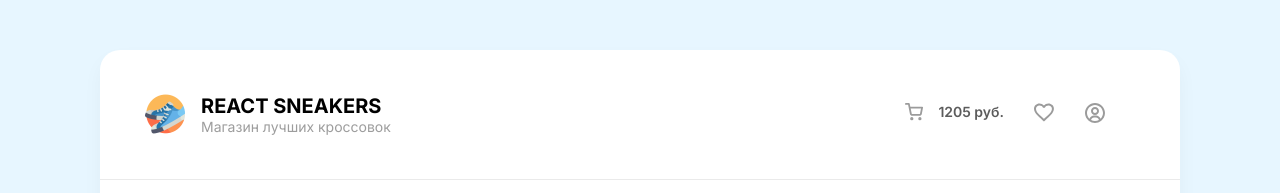
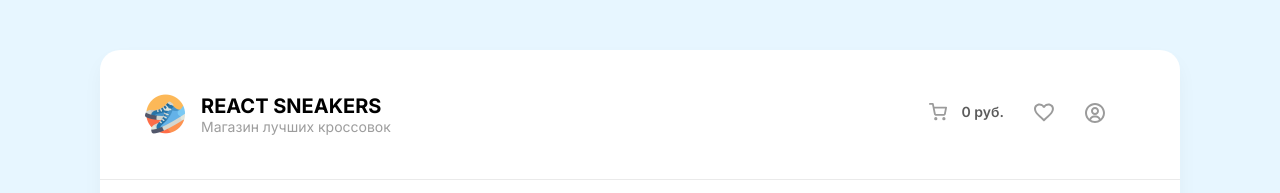
Before and after one commit to s1i1/React-Sneakers, a React (Create React App) app: page / in a window 1280 px wide. Shown: the top 193 px of the page. Built offline with nearby package versions, Linux system fonts and the light colour scheme; no server answers.

Commit message:
Сделал отображение цены из корзины

```diff
--- a/src/App.js
+++ b/src/App.js
@@ -4,6 +4,7 @@ import Basket from "./components/Basket";
 import ContentTop from "./components/ContentTop";
 import ContentCards from "./components/ContentCards";
 import setOverflow from "./setOverflow";
+import calculateTotal from "./components/Basket/calculateTotal";
 
 function App() {
   const [productData, setProductData] = React.useState([]);
@@ -19,6 +20,10 @@ function App() {
       .then(resp => resp.json())
       .then(data => setProductData(data));
   }, []);
+
+  React.useEffect(() => {
+    calculateTotal(cardItems, total, setTotal, tax, setTax);
+  }, [cardItems])
 
   const handlerBasketClick = () => {
     setVisibleBasket((prev) => !prev);
@@ -40,6 +45,7 @@ function App() {
       />}
       <header>
         <Header
+          total={total}
           onClickBasket={handlerBasketClick}
         />
       </header>
--- a/src/components/Header/index.jsx
+++ b/src/components/Header/index.jsx
@@ -1,7 +1,7 @@
 import React from 'react';
 import styles from './Header.module.scss';
 
-const Header = (props) => {
+const Header = ({ total, onClickBasket }) => {
     return (
         <div className={styles.header}>
             <div className={styles.logo}>
@@ -13,9 +13,9 @@ const Header = (props) => {
             </div>
             <div className={styles.profile}>
                 <ul>
-                    <li onClick={props.onClickBasket} className={styles.basket}>
+                    <li onClick={onClickBasket} className={styles.basket}>
                         <img width={'18px'} height={'18px'} src="/img/header/basket_icon.svg" alr="basket_icon" />
-                        <p>1205 руб.</p>
+                        <p>{total} руб.</p>
                     </li>
                     <li>
                         <img width={'21px'} height={'19px'} src="/img/header/like_icon.svg" alr="like_icon" />
```
